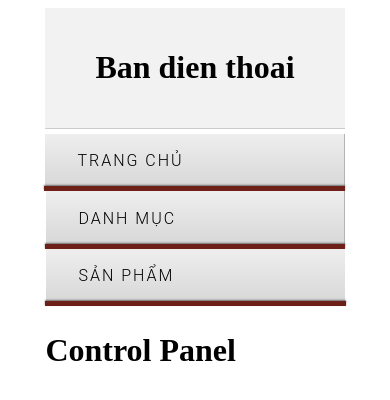
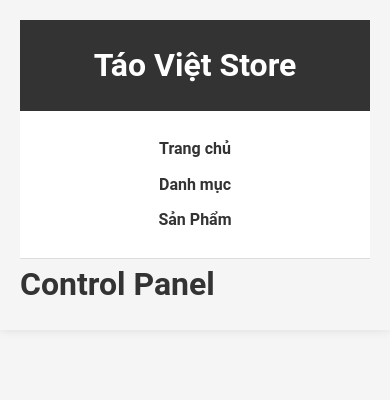
Before and after one commit to 04-PRO1014-WD18320/Nhom12_WebBanHang_TaoVietStore, a PHP site: page / in a window 390 px wide. Shown: the top 400 px of the page. Run offline with PHP 8.4, Linux system fonts and the light colour scheme.

Commit message:
Trang sp oke

```diff
--- a/admin/header.php
+++ b/admin/header.php
@@ -4,13 +4,13 @@
     <meta charset="UTF-8">
     <meta name="viewport" content="width=device-width, initial-scale=1.0">
     <title>Document</title>
-    <link rel="stylesheet" href="../view/css/Style.css">
+    <link rel="stylesheet" href="../view/css/quantri.css">
 </head>
 
 <body>
     <div class="container">
         <div class="row mb headeradmin">
-            <h1>Ban dien thoai</h1>
+            <h1>Táo Việt Store</h1>
         </div>
 
         <div class="row mb menu">
@@ -18,7 +18,5 @@
                 <li><a href="index.php">Trang chủ</a></li>
                 <li><a href="index.php?act=adddm">Danh mục</a></li>
                 <li><a href="index.php?act=addsp">Sản Phẩm</a></li>
-
-
             </ul>
         </div>
--- a/admin/index.php
+++ b/admin/index.php
@@ -1,6 +1,7 @@
 <?php
     include "../model/pdo.php";
     include "../model/danhmuc.php";
+    include "../model/sanpham.php";
     include "header.php";
     if(isset($_GET['act'])){
         $act=$_GET['act'];
--- a/admin/sanpham/list.php
+++ b/admin/sanpham/list.php
@@ -27,7 +27,6 @@
                             <th>TÊN sản phẩm</th>
                             <th>Hình</th>
                             <th>Giá</th>
-                            <th>Lượt xem</th>
                             <th></th>
                         </tr>
                         <?php
@@ -48,7 +47,6 @@
                                 <td>'.$name.'</td>
                                 <td>'.$hinh.'</td>
                                 <td>'.$price.'</td>
-                                <td>'.$luotxem.'</td>
                                 <td><a href="'.$suasp.'"><input type="button" value="Sửa"></a> <a href="'.$xoasp.'"><input type="button" value="Xóa"></a></td>
                             </tr>';
                         }
@@ -61,7 +59,7 @@
                     <input type="button" value="Chọn tất cả">
                     <input type="button" value="Bỏ chọn tất cả">
                     <input type="button" value="Xóa các mục đã Chọn">
-                    <a href="index.php?actư=addsp"><input type="button" value="Nhập Thêm"></a>
+                    <a href="index.php?act=addsp"><input type="button" value="Nhập Thêm"></a>
                 </div>
             </div>
         </div>
--- /dev/null
+++ b/view/Css/quantri.css
@@ -0,0 +1,83 @@
+/* Reset some default styles */
+body, h1, ul {
+    margin: 0;
+    padding: 0;
+}
+
+/* Apply a background color and set base font styles */
+body {
+    background-color: #f5f5f5;
+    font-family: 'Roboto', 'Arial', sans-serif;
+    color: #333;
+    line-height: 1.6;
+}
+
+/* Style the container */
+.container {
+    max-width: 1200px;
+    margin: 0 auto;
+    padding: 20px;
+}
+
+/* Style the header */
+.headeradmin {
+    background-color: #333;
+    color: #fff;
+    padding: 20px;
+    text-align: center;
+}
+
+/* Style the heading inside the header */
+.headeradmin h1 {
+    margin: 0;
+    font-size: 2em;
+}
+
+/* Style the menu */
+.menu {
+    background-color: #fff;
+    padding: 15px 0;
+    border-bottom: 1px solid #ddd;
+}
+
+/* Style the list inside the menu */
+.menu ul {
+    list-style: none;
+    padding: 0;
+}
+
+/* Style the list items in the menu */
+.menu li {
+    display: inline-block;
+    margin-right: 20px;
+}
+
+/* Style the links in the menu */
+.menu a {
+    text-decoration: none;
+    color: #333;
+    font-weight: 600;
+    transition: color 0.3s;
+}
+
+/* Change link color on hover */
+.menu a:hover {
+    color: #3498db;
+}
+
+/* Apply a subtle box-shadow to the container */
+.container {
+    box-shadow: 0 0 10px rgba(0, 0, 0, 0.1);
+}
+
+/* Responsive styles */
+@media screen and (max-width: 768px) {
+    .menu {
+        text-align: center;
+    }
+
+    .menu li {
+        display: block;
+        margin: 10px 0;
+    }
+}
```
Also changed, not shown: model/sanpham.php (added, +67 -0 lines), upload/item1.jpg (added).
